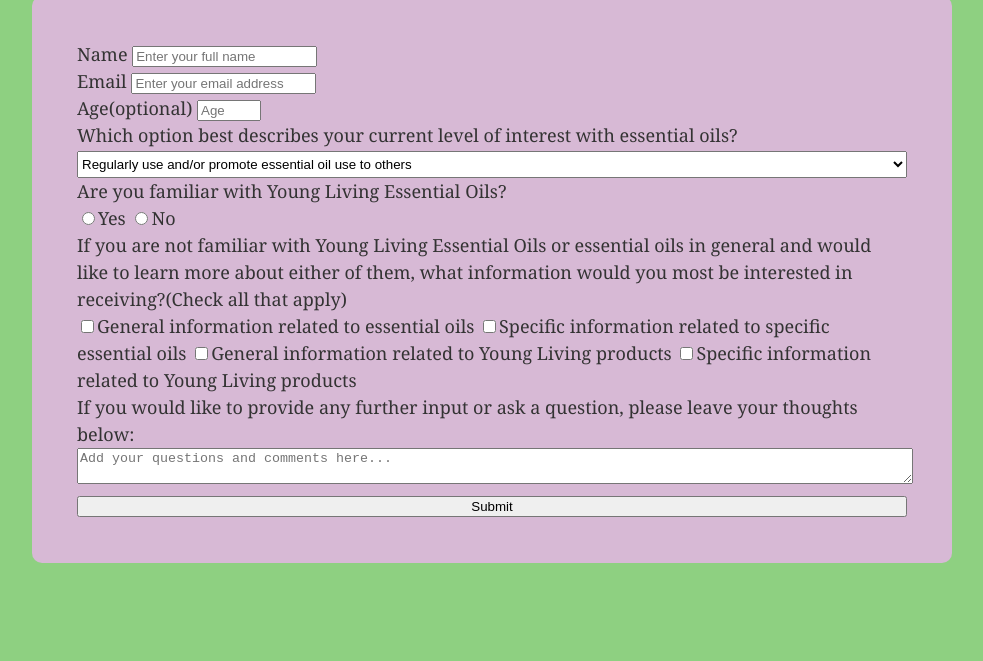
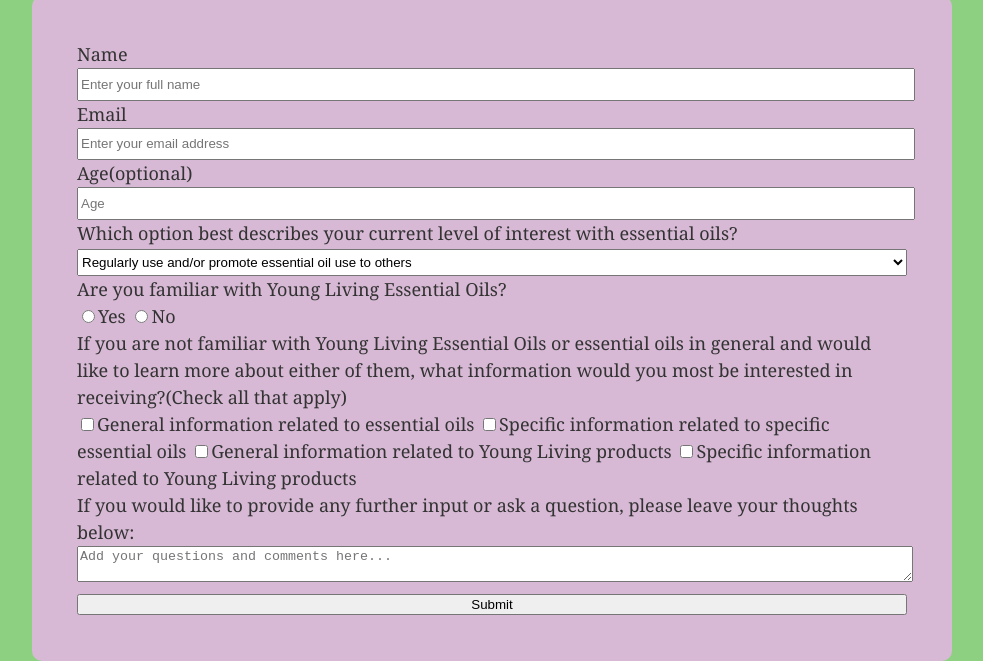
Before and after one commit to rjschodowski/essentialoilsurvey, a plain HTML site: page index.html in a window 1280 px wide. Shown: the part 181-842 px from the top of the page, without its empty margins (148-1131 px from the left). Before the commit the page ends 800 px from the top, so only its background shows below. Drawn offline with Linux system fonts and the light colour scheme.

Commit message:
Update index.html

```diff
--- a/index.html
+++ b/index.html
@@ -16,19 +16,19 @@
 		<form id="survey-form">
 			<div class="form-field">
 				<label id="name-label" for="name">Name</label>
-				<input type="text" name="name" id="name" placeholder="Enter your full name" required>
+				<input type="text" name="name" id="name" class="field-styling" placeholder="Enter your full name" required>
 			</div>
 			<div class="form-field">
 				<label id="email-label" for="email">Email</label>
-				<input type="email" name="email" id="email" placeholder="Enter your email address" required>
+				<input type="email" name="email" id="email" class="field-styling" placeholder="Enter your email address" required>
 			</div>
 			<div class="form-field">
 				<label id="number-label" for="number">Age<span>(optional)</span></label>
-				<input type="number" name="age" id="number" min="13" max="120" placeholder="Age">
+				<input type="number" name="age" id="number" class="field-styling" min="13" max="120" placeholder="Age">
 			</div>
 			<div class="form-field">
 				<p>Which option best describes your current level of interest with essential oils?</p>
-				<select name="interest" id="dropdown" required>
+				<select name="interest" id="dropdown" class="field-styling" required>
 					<option value="Regularly use and/or promote essential oil use to others">Regularly use and/or promote essential oil use to others</option>
 					<option value="Occasionally use and/or talk about essential oils with others">Occasionally use and/or talk about essential oils with others</option>
 					<option value="Considering trying essential oils sometime in the future">Considering trying essential oils sometime in the future</option>
```
